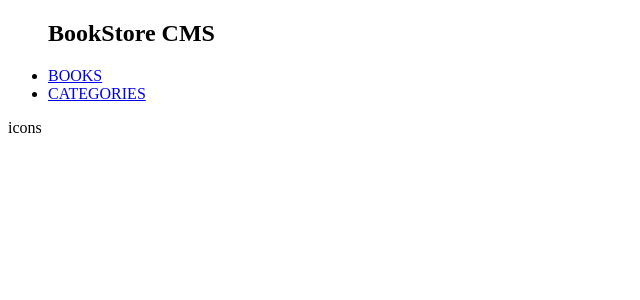
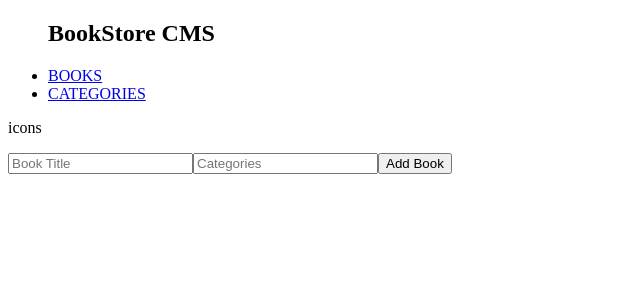
Before and after one commit to aliabbani/bookstore-react-redux, a React (Create React App) app: page / in a window 1280 px wide. Shown: the top 300 px of the page, without its empty margins (0-640 px from the left). Built offline with nearby package versions, Linux system fonts and the light colour scheme.

Commit message:
Add inputBook component

```diff
--- a/package.json
+++ b/package.json
@@ -12,6 +12,7 @@
     "react-redux": "^7.2.5",
     "react-router-dom": "^5.3.0",
     "react-scripts": "4.0.3",
+    "redux": "^4.1.1",
     "web-vitals": "^1.1.2"
   },
   "scripts": {
--- /dev/null
+++ b/src/App.js
@@ -0,0 +1,12 @@
+import './App.css';
+import BookContainer from './components/BookContainer';
+
+function App() {
+  return (
+    <div>
+      <BookContainer />
+    </div>
+  );
+}
+
+export default App;
--- a/src/components/BookContainer.js
+++ b/src/components/BookContainer.js
@@ -3,6 +3,7 @@ import { Route, Switch } from 'react-router-dom';
 import Categories from '../pages/Categories';
 import NotMatch from '../pages/NotMatch';
 import Navbar from './Navbar';
+import InputBook from './InputBook';
 
 const BookContainer = () => (
   <>
@@ -10,7 +11,10 @@ const BookContainer = () => (
     <Switch>
 
       <Route exact path="/">
-        <div className="container" />
+        <div className="container">
+          <InputBook />
+        </div>
+
       </Route>
       <Route path="/categories">
         <Categories />
@@ -22,4 +26,25 @@ const BookContainer = () => (
   </>
 );
 
+// const books = [
+//   {
+//     index: 1,
+//     title: 'natural',
+//     author: 'author1',
+//     Categories: 'nature',
+//   },
+//   {
+//     index: 2,
+//     title: 'The 7 habits of highly effective people',
+//     author: 'author2',
+//     Categories: 'business',
+//   },
+//   {
+//     index: 1,
+//     title: 'Money heist',
+//     author: 'author3',
+//     Categories: 'action',
+//   },
+// ];
+
 export default BookContainer;
--- /dev/null
+++ b/src/components/InputBook.js
@@ -0,0 +1,12 @@
+import React from 'react';
+
+const InputBook = () => (
+
+  <form>
+    <input type="text" placeholder="Book Title" />
+    <input type="text" placeholder="Categories" />
+    <button type="button">Add Book</button>
+  </form>
+);
+
+export default InputBook;
--- a/src/index.js
+++ b/src/index.js
@@ -2,13 +2,12 @@ import React from 'react';
 import ReactDOM from 'react-dom';
 // component file
 import { BrowserRouter as Router } from 'react-router-dom';
-import BookContainer from './components/BookContainer';
-import './components/App.css';
+import App from './App';
 
 ReactDOM.render(
   <React.StrictMode>
     <Router>
-      <BookContainer />
+      <App />
     </Router>
   </React.StrictMode>,
   document.getElementById('root'),
```
Also changed, not shown: src/redux/cofigureStore.js (added, +7 -0 lines), src/App.css (added), src/components/App.css (deleted), src/components/BookItem.js (added), src/components/BookList.js (added), 1 other file (tests, documents, lock files or other folders).
